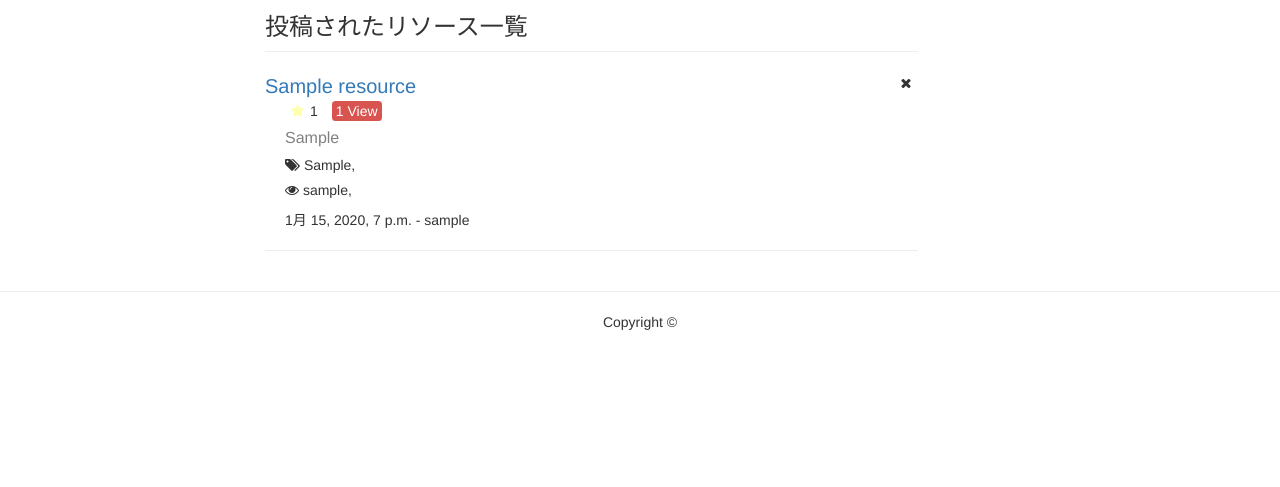
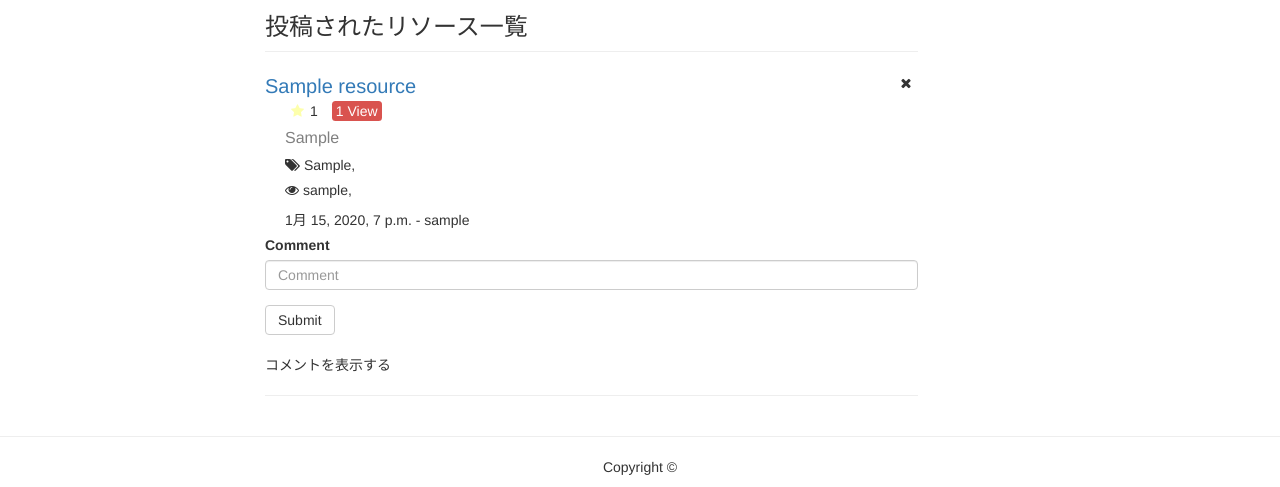
Before and after one commit to tomita0119/Private-Django-Project, a Django app: page /surm/1/ in a window 1280 px wide. Shown: the part 659-1146 px from the top of the page. Before the commit the page ends 989 px from the top, so only its background shows below. Run offline with Django 3.2, Linux system fonts and the light colour scheme; a user stored in the database is signed in; tables that the repository leaves empty hold one stand-in row (values such as "Sample post"); some libraries are stand-ins or nearby versions.

Commit message:
コメント機能追加

```diff
--- a/static/css/common.css
+++ b/static/css/common.css
@@ -5,6 +5,9 @@
 }
 .navbar-custom .container a{
     color: #fafcff;
+}
+.navbar-custom .container a:hover{
+    background: #4e79d4;
 }
 .btn-surm{
     background: #3f61a9;
--- a/static/css/group_index.css
+++ b/static/css/group_index.css
@@ -103,3 +103,20 @@ i.fa-star{
 .posted_user{
     margin-top: 10px;
 }
+.add_comment_form{
+    margin-bottom: 20px;
+}
+.add_comment_form input{
+/*     width: 100px; */
+    height: 30px;
+}
+.comment_submit{
+    padding-top: 4px;
+/*     padding-bottom: 5px; */
+}
+.show_comment{
+    cursor: pointer;
+}
+.comments{
+    display: none;
+}
--- a/static/js/group_index.js
+++ b/static/js/group_index.js
@@ -2,6 +2,10 @@ $(document).ready(function(){
     $('.post_resource_btn').click(function(){ clickbtn(this); });
     $('.fav_button').click(function(){ FavoriteResource(this) });
     $('.dlt_button').click(function(){ ShowConfirm(this) });
+
+    $('.show_comment').click(function(){
+        $(this).next().toggle();
+    });
 
     function clickbtn(button){
         console.log(button.id);
--- a/surm/models.py
+++ b/surm/models.py
@@ -53,7 +53,7 @@ class TagResource(models.Model):
     resource = models.ForeignKey(Resource)
     tag = models.ForeignKey(Tag)
 
-# ユーザの行動のログを記録(設計中)
+# ユーザの行動のログを記録
 class ActionHistory(models.Model):
     KIND_CHOICES = (
         ('group_create', 'Group Create'),
@@ -72,6 +72,14 @@ class ActionHistory(models.Model):
     kind = models.CharField('Kind', choices=KIND_CHOICES, max_length=20)
     resource = models.ForeignKey(Resource, null=True, blank=True)
 
+# リソースに対するコメント
+class Comment(models.Model):
+    user = models.ForeignKey(User)
+    group = models.ForeignKey(Group)
+    resource = models.ForeignKey(Resource)
+    comment = models.CharField('Comment', max_length=100)
+    commented = models.DateTimeField('Commented', auto_now_add=True)
+
 # ------------ フォーム ------------ #
 
 # グループ追加のフォーム
@@ -89,3 +97,6 @@ class AddResourceForm(forms.Form):
 class GroupSettingsForm(forms.Form):
     group_name = forms.CharField(required=False, max_length=100, label='Group Name (Optional)')
     explain = forms.CharField(required=False, max_length=100, widget=forms.Textarea, label='Explain (Optional)')
+
+class CommentForm(forms.Form):
+    comment = forms.CharField(max_length=100)
--- a/surm/views.py
+++ b/surm/views.py
@@ -7,7 +7,7 @@ from django.shortcuts import render
 from django.contrib.auth.models import User, Group
 from django.shortcuts import render_to_response, get_object_or_404
 from django.http import HttpResponseRedirect, HttpResponseForbidden, HttpResponse, Http404
-from surm.models import Group, JoinGroup, Resource, ResourceUserView, ResourceUserFavorite, Tag, TagResource, ActionHistory, CreateGroupForm, AddResourceForm, GroupSettingsForm
+from surm.models import Group, JoinGroup, Resource, ResourceUserView, ResourceUserFavorite, Tag, TagResource, ActionHistory, Comment, CreateGroupForm, AddResourceForm, GroupSettingsForm, CommentForm
 
 def index(request):
 
@@ -82,6 +82,8 @@ def group_index(request, group_id):
 
     group = get_object_or_404(Group, pk=group_id)
     join_users = User.objects.filter(joingroup__group__exact=group)
+
+    comment_form_flg = False
 
     # グループに参加していないユーザからのアクセスにはForbiddenを返す
     member_flg = False
@@ -173,11 +175,22 @@ def group_index(request, group_id):
 
             form = AddResourceForm()
 
+        elif 'comment' in request.POST:
+            comment_form = CommentForm(request.POST)
+            if comment_form.is_valid(): # バリデート
+                select_resource = get_object_or_404(Resource, pk=request.POST['resource_id'])
+                new_comment = Comment(user=request.user, group=group, resource=select_resource, comment=comment_form.cleaned_data['comment'])
+                new_comment.save()
+
+            form = AddResourceForm()
         else: # それ以外(多分有り得ない)
             form = AddResourceForm()
 
     else: # POST値がない，普通のアクセスの場合
         form = AddResourceForm()
+
+    if comment_form_flg == False:
+        comment_form = CommentForm()
 
     resources = Resource.objects.filter(group=group).order_by('-created')
     read_users = ResourceUserView.objects.filter(group=group)
@@ -185,6 +198,7 @@ def group_index(request, group_id):
     my_favorite_resources = ResourceUserFavorite.objects.filter(group=group, user=request.user).order_by('-favorited')
     group_tags = Tag.objects.filter(group=group).order_by('tag')
     tag_resources = TagResource.objects.filter(group=group)
+    comments = Comment.objects.filter(group=group)
 
     context = {
         'title': group.name,
@@ -198,6 +212,8 @@ def group_index(request, group_id):
         'my_favorite_resources': my_favorite_resources,
         'group_tags': group_tags,
         'tag_resources': tag_resources,
+        'comment_form': comment_form,
+        'comments': comments,
     }
 
     return render(request, 'surm/group_index.html', context)
--- a/templates/surm/group_index.html
+++ b/templates/surm/group_index.html
@@ -104,6 +104,24 @@
                             </li>
                             <li class="posted_user">{{ resource.created }} - {{ resource.creater.username }}</li>
                         </ul>
+                        <form action="{% url 'surm.views.group_index' group_id=group.id %}" method="post" class="form add_comment_form">
+                            {% csrf_token %}
+                            {% bootstrap_form comment_form %}
+                            <input type="hidden" name="resource_id" value="{{ resource.id }}" />
+                            <input type="submit" class="btn btn-default comment_submit" value="Submit"/>
+                        </form>
+                        <p class="show_comment">コメントを表示する</p>
+                        <div class="comments">
+                            {% if resource.comment_set.all.count > 0 %}
+                            <ul>
+                            {% for resource_comment in resource.comment_set.all %}
+                                <li>{{ resource_comment.user.username }} : {{ resource_comment.comment }}</li>
+                            {% endfor %}
+                            </ul>
+                            {% else %}
+                            <p>コメントはありません</p>
+                            {% endif %}
+                        </div>
                         <hr />
                     </li>
                 {% endfor %}
--- a/templates/surm/index.html
+++ b/templates/surm/index.html
@@ -6,7 +6,7 @@
 <link href="{% static 'css/index.css' %}" rel="stylesheet">
 {% endblock %}
 
-{% block title %}{{ title }}{% endblock %}
+{% block title %}{{ user.username }} - SURM{% endblock %}
 
 {% block content %}
     {% if message %}
```
Also changed, not shown: surm/migrations/0014_auto__add_comment.py (added), surm/migrations/0015_auto__add_field_comment_commented.py (added).
